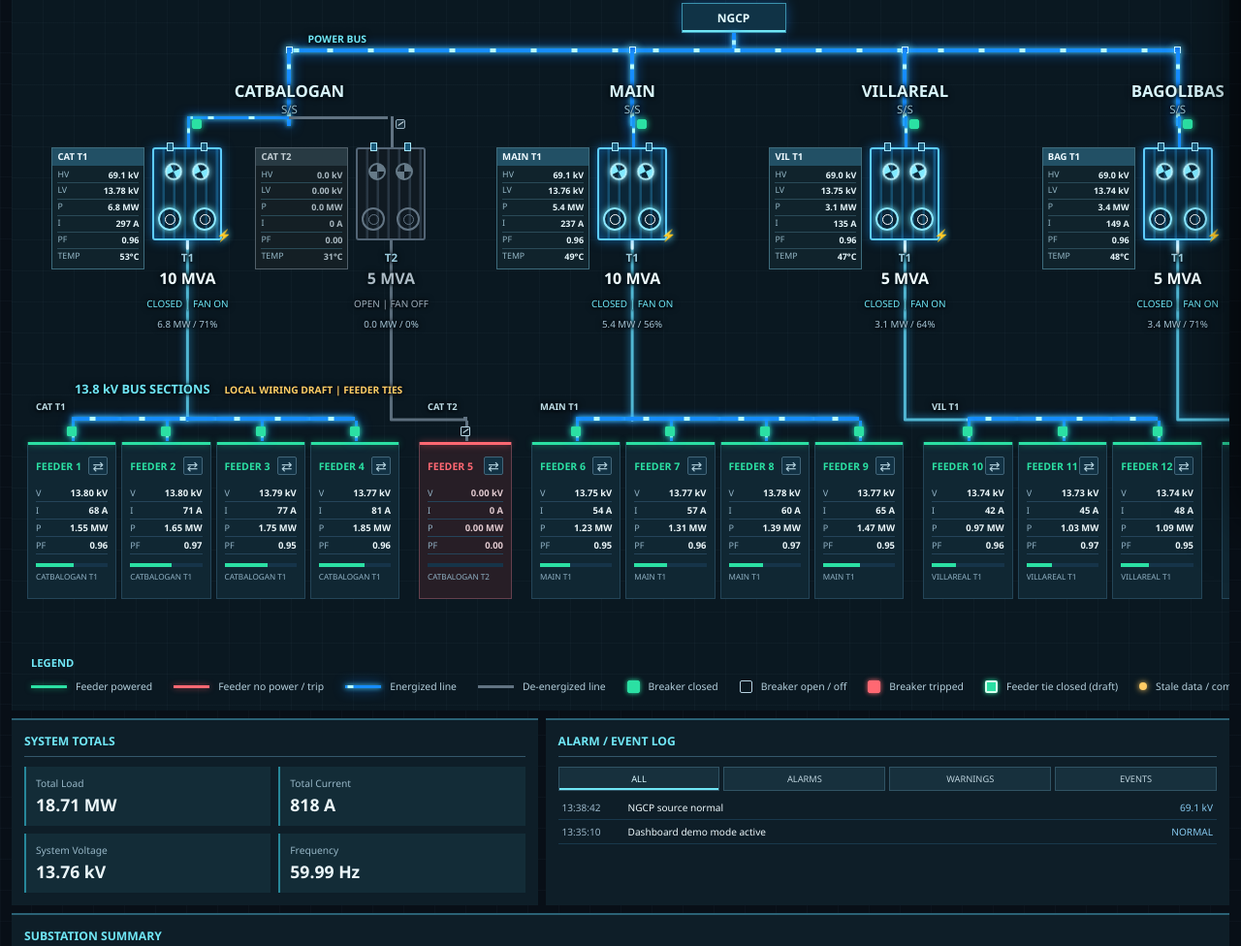
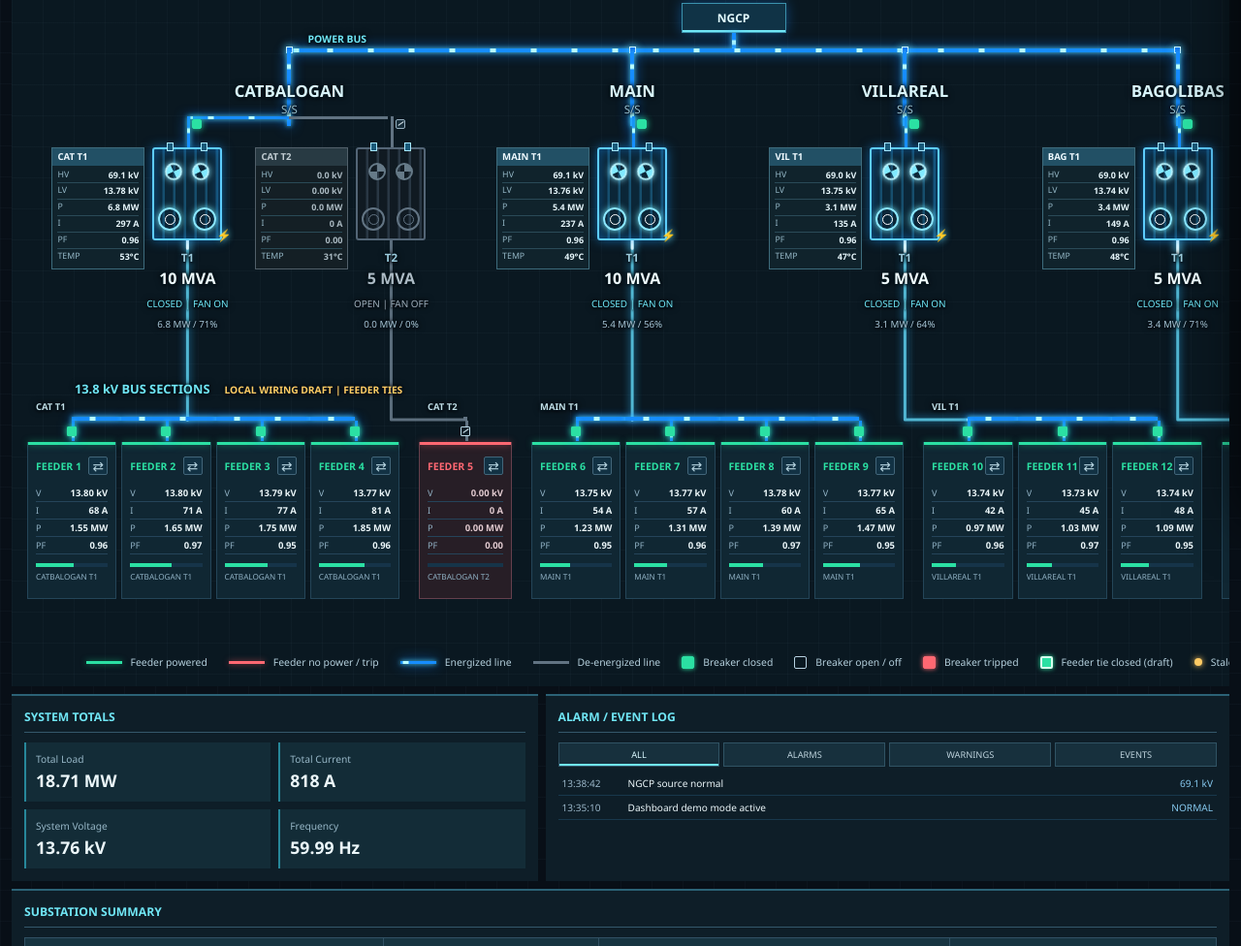
Before and after one commit to amading/SAMELCOII_SCADA, a plain HTML site: page index.html in a window 1280 px wide. Shown: the part 266-1242 px from the top of the page at 97% size. Drawn offline with Linux system fonts and the light colour scheme.

Commit message:
Center feeder legend indicators

```diff
--- a/index.html
+++ b/index.html
@@ -4,7 +4,7 @@
     <meta charset="utf-8" />
     <meta name="viewport" content="width=device-width, initial-scale=1" />
     <title>SCADA Grid Control</title>
-    <link rel="stylesheet" href="./styles.css?v=20261001-feeder-legend" />
+    <link rel="stylesheet" href="./styles.css?v=20261001-centered-legend" />
   </head>
   <body>
     <main class="dashboard-shell">
@@ -94,7 +94,6 @@
 
           <section class="feeder-grid" id="feederGrid" aria-label="Feeders"></section>
           <section class="diagram-legend" aria-label="Legend">
-            <h2>Legend</h2>
             <div class="legend-items">
               <div class="legend-row"><span class="feeder-swatch energized"></span>Feeder powered</div>
               <div class="legend-row"><span class="feeder-swatch off"></span>Feeder no power / trip</div>
--- a/styles.css
+++ b/styles.css
@@ -246,8 +246,7 @@
 .bus-label span { color: var(--amber); font-size: .64rem; font-weight: 600; text-transform: uppercase; }
 .feeder-grid { display: flex; align-items: flex-start; gap: 20px; margin-top: 20px; padding: 0 0 58px; }
 .diagram-legend { position: relative; z-index: 2; padding: 0 4px 2px; border: 0; background: transparent; box-shadow: none; }
-.diagram-legend h2 { margin: 0 0 10px; color: var(--cyan); font-size: .7rem; font-weight: 800; text-transform: uppercase; }
-.legend-items { display: flex; flex-wrap: wrap; align-items: center; gap: 10px 22px; }
+.legend-items { display: flex; flex-wrap: wrap; align-items: center; justify-content: center; gap: 10px 22px; }
 .diagram-legend .legend-row { margin: 0; white-space: nowrap; }
 .feeder-group { position: relative; flex: var(--feeder-count) 1 0; min-width: 96px; }
 .section-bus { position: relative; z-index: 2; display: grid; grid-template-columns: repeat(var(--feeder-count), minmax(0, 1fr)); gap: 5px; height: 4px; }
```
Also changed, not shown: topology.test.js (+3 -1 lines).
